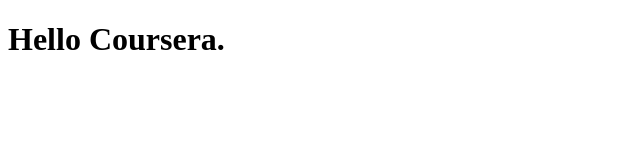
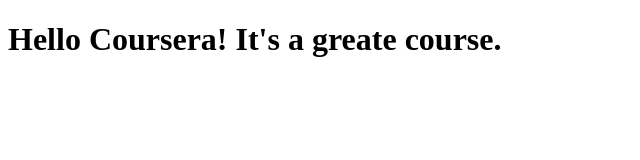
Before and after one commit to SukuNduwak/coursera-test, a plain HTML site: page site/index.html in a window 1280 px wide. Shown: the whole page, without its empty margins (0-640 px from the left). Drawn offline with Linux system fonts and the light colour scheme.

Commit message:
edited index page

```diff
--- a/site/index.html
+++ b/site/index.html
@@ -4,6 +4,6 @@
 	<title></title>
 </head>
 <body>
-	<h1>Hello Coursera.</h1>
+	<h1>Hello Coursera! It's a greate course.</h1>
 </body>
 </html>
```
